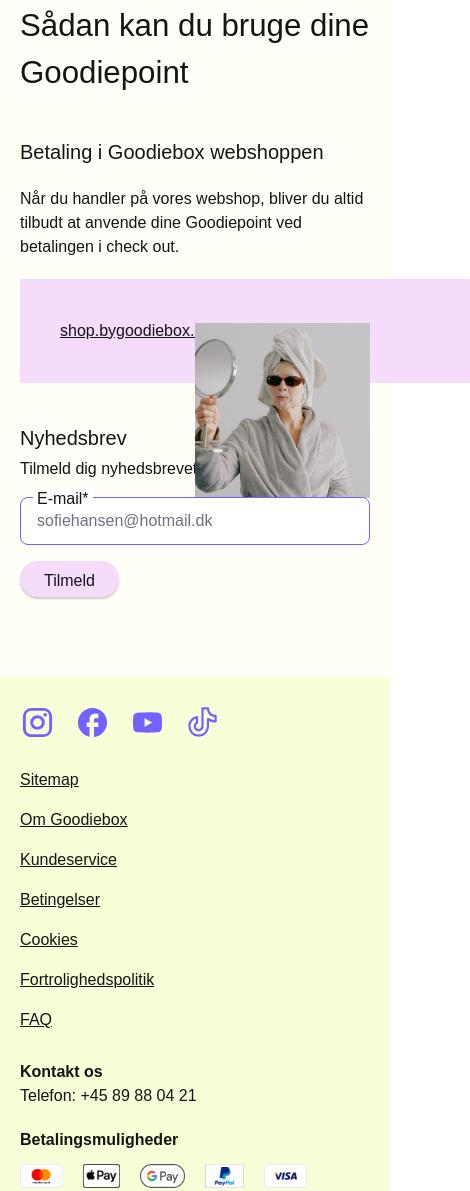
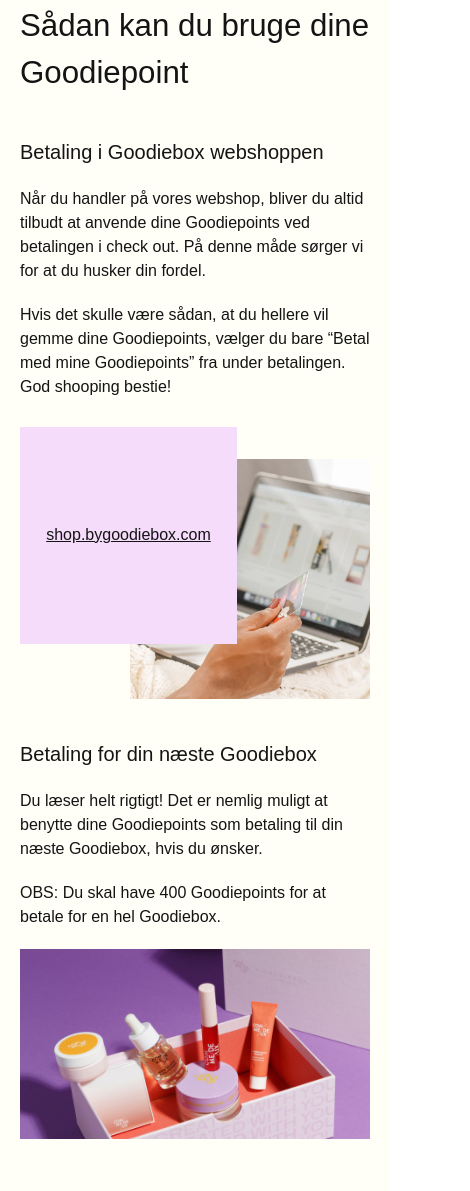
Before and after one commit to sofiebierrehansen/t17_eksamen_goodiebox, a website built with Vite: page src/minefordele.html in a window 390 px wide. Shown: the part 4575-5766 px from the top of the page, 470 px wide, since content can reach past the window. Built offline with nearby package versions, Linux system fonts and the light colour scheme; a web font is replaced by a local one.

Commit message:
tilpasset til 2. it mobil (med ny tekst)

```diff
--- a/src/minefordele.html
+++ b/src/minefordele.html
@@ -751,26 +751,35 @@
 
         <h3 class="pb-5 text-m-md md:text-t-md lg:text-d-md">Betaling i Goodiebox webshoppen</h3>
 
-        <p class="pb-5">Når du handler på vores webshop, bliver du altid tilbudt at anvende dine Goodiepoint ved betalingen i check out. </p>
+        <p class="pb-5">Når du handler på vores webshop, bliver du altid tilbudt at anvende dine Goodiepoints ved betalingen i check out. På denne måde sørger vi for at du husker din fordel. </p>
+        <p class="pb-5">Hvis det skulle være sådan, at du hellere vil gemme dine Goodiepoints, vælger du bare “Betal med mine Goodiepoints” fra under betalingen.
+          God shooping bestie!</p>
 
-        <div class="grid w-85 grid-cols-2">
-          <div class="mb-10 w-[450px] bg-bubblegum-100 py-10 px-10">
-            <p class="underline">shop.bygoodiebox.com</p>
-          </div>
+        <div class=" w-85 mt-10 relative">
           <div
-            class=" max-w-sm relative"
+            class=""
           >
             <img
-              class="absolute top-11 left-0 w-full"
-              src="/images/mobile_mine_fordele_img.webp"
-              alt="person der kigger i et spejl med en sheetmaske og solbriller på"
+              class=" ml-auto w-[15rem] h-[15rem] object-cover"
+              src="images/goodiebox_shop.webp"
+              alt="person der sidder i en sofa og shopper online på sin laptop"
             />
+          </div>
+          <div class="absolute -top-8 left-0 mb-20 text-center w-[217px] h-[217px] bg-bubblegum-100 z-10">
+            <p class="py-24 underline">shop.bygoodiebox.com</p>
           </div>
         </div>
 
+        <h3 class="mt-10 pb-5 text-m-md md:text-t-md lg:text-d-md">Betaling for din næste Goodiebox</h3>
+
+        <p class="pb-5">Du læser helt rigtigt! Det er nemlig muligt at benytte dine Goodiepoints som betaling til din næste Goodiebox, hvis du ønsker. </p>
+        <p class="pb-5">OBS: Du skal have 400 Goodiepoints for at betale for en hel Goodiebox. </p>
+
+        <img class="w-85 h-[11.875rem] object-cover" src="images/goodiebox_lilla.jpg" alt="">
+
         <!-- NYHEDSBREV -->
-        <h4 class="pb-1 text-m-md md:pt-20 md:text-t-md">Nyhedsbrev</h4>
-        <p class="pb-4">Tilmeld dig nyhedsbrevet og få 25 goodiepoints</p>
+        <h4 class="pb-1 mt-20 text-m-md md:pt-20 md:text-t-md">Nyhedsbrev</h4>
+        <p class="pb-4">Tilmeld dig nyhedsbrevet og få 25 Goodiepoints</p>
         <form class="pb-10" action="">
           <div class="md:flex">
             <div class="relative flex flex-col pb-2 md:mr-5 md:pb-0">
```
